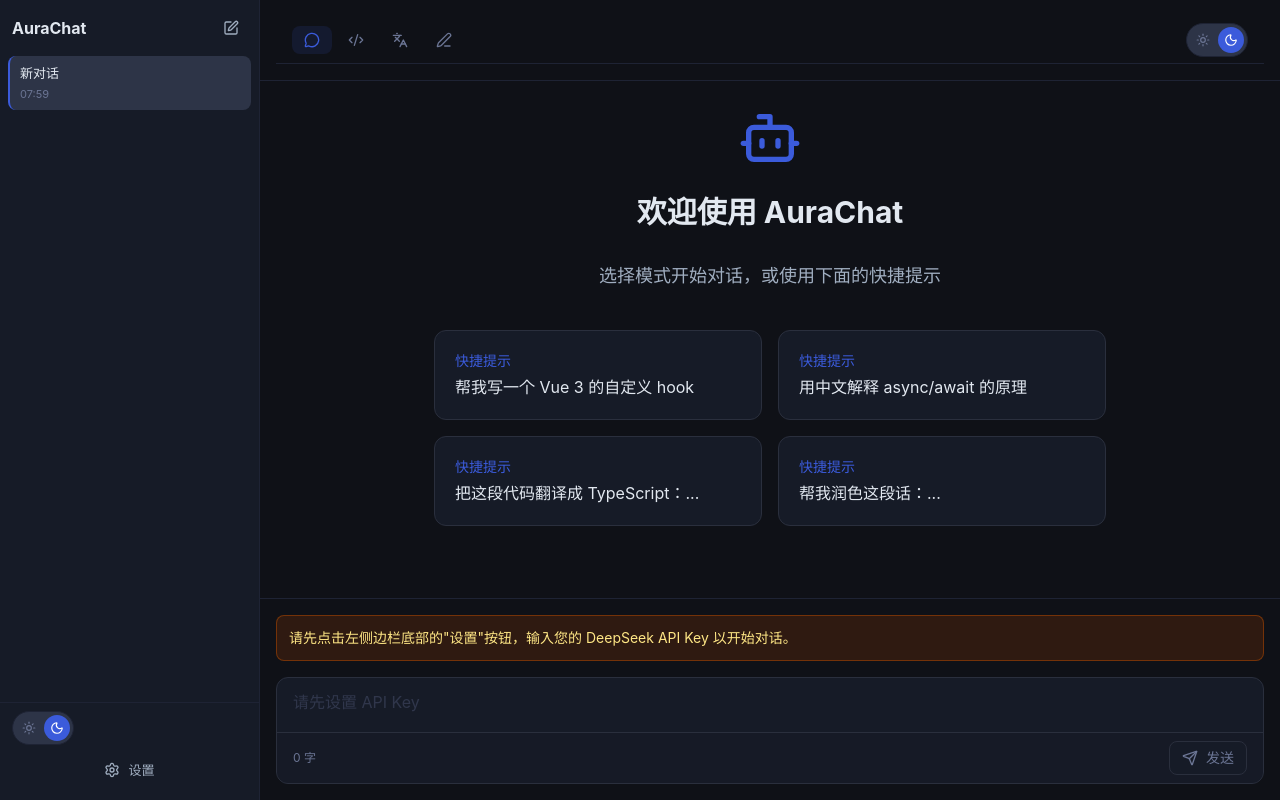
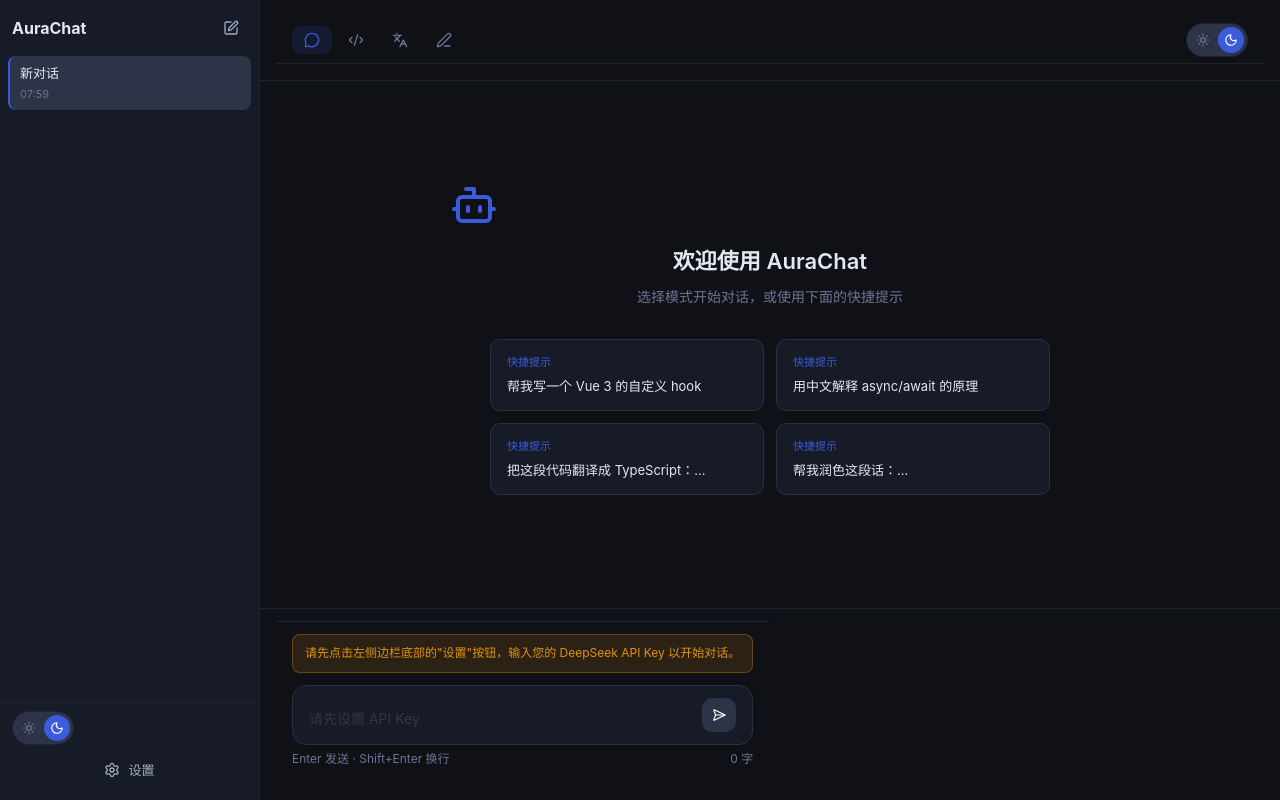
Before and after one commit to Socrateszzy/aurachat, a Vue app: page / in a window 1280 px wide. Built offline with nearby package versions, Linux system fonts and the light colour scheme.

Commit message:
feat：重构消息区域和输入框

```diff
--- a/src/App.vue
+++ b/src/App.vue
@@ -1,7 +1,6 @@
 <script setup lang="ts">
 import { ref, onMounted, provide } from 'vue'
-import { Menu } from 'lucide-vue-next'
-import { Send, Square } from 'lucide-vue-next'
+import { Menu, Square } from 'lucide-vue-next'
 import Sidebar from './components/Sidebar.vue'
 import ModeSelector from './components/ModeSelector.vue'
 import MessageList from './components/MessageList.vue'
@@ -81,37 +80,20 @@
   </div>
 
       <!-- 输入框 -->
-      <div class="p-4 border-t border-[var(--topbar-border)] bg-[var(--topbar-bg)]">
-        <ChatInput ref="chatInputRef" @send="handleSend">
-          <template #controls="{ canSend, inputText }">
+      <div class="chat-input-area">
+        <div class="input-wrapper">
+          <ChatInput ref="chatInputRef" @send="handleSend" />
           <!-- 流式响应时的停止按钮 -->
           <button
             v-if="isStreaming"
             @click="stopStream"
-              class="flex items-center gap-2 px-3 py-1.5 bg-red-600 hover:bg-red-700 text-white rounded-lg transition-colors text-sm font-medium"
+            class="stop-button"
             title="停止生成"
           >
             <Square :size="16" />
             停止
           </button>
-            <!-- 正常发送按钮 -->
-            <button
-              v-else
-              @click="() => handleSend(inputText)"
-              :disabled="!canSend"
-              :class="[
-                'flex items-center gap-2 px-3 py-1.5 rounded-lg transition-colors text-sm font-medium',
-                canSend
-                  ? 'bg-[var(--accent)] hover:bg-[var(--accent-hover)] text-white'
-                  : 'bg-[var(--input-bg)] text-[var(--text-muted)] cursor-not-allowed border border-[var(--input-border)]'
-              ]"
-              title="发送消息"
-            >
-              <Send :size="16" />
-              发送
-            </button>
-          </template>
-        </ChatInput>
+        </div>
       </div>
     </div>
   </div>
@@ -135,4 +117,38 @@
 ::-webkit-scrollbar-thumb:hover {
   background: rgba(255, 255, 255, 0.2);
 }
+
+/* 输入区域样式 */
+.chat-input-area {
+  padding: 12px 16px 16px;
+  background: var(--main-bg);
+  border-top: 1px solid var(--topbar-border);
+}
+
+.input-wrapper {
+  display: flex;
+  align-items: flex-end;
+  gap: 8px;
+}
+
+.stop-button {
+  display: flex;
+  align-items: center;
+  gap: 6px;
+  padding: 10px 14px;
+  background: #ef4444;
+  color: white;
+  border: none;
+  border-radius: 10px;
+  font-size: 13px;
+  font-weight: 500;
+  cursor: pointer;
+  transition: background-color 0.2s;
+  flex-shrink: 0;
+  height: 46px;
+}
+
+.stop-button:hover {
+  background: #dc2626;
+}
 </style>
--- a/src/components/ChatInput.vue
+++ b/src/components/ChatInput.vue
@@ -1,6 +1,6 @@
 <script setup lang="ts">
 import { ref, onMounted, nextTick, watch, computed } from 'vue'
-import { Send } from 'lucide-vue-next'
+import { SendHorizonal } from 'lucide-vue-next'
 import { useChatStore } from '../stores/chat'
 
 const emit = defineEmits<{
@@ -44,7 +44,6 @@
   nextTick(() => {
     if (textareaRef.value) {
       textareaRef.value.style.height = 'auto'
-      textareaRef.value.style.height = 'auto' // 重置
     }
   })
 }
@@ -84,55 +83,170 @@
 </script>
 
 <template>
-  <div class="w-full">
+  <div class="chat-input-container">
     <!-- API Key 提示 -->
-    <div v-if="!store.apiKey" class="mb-4 p-3 bg-amber-900/30 border border-amber-700/50 rounded-lg">
-      <p class="text-amber-200 text-sm">
+    <div v-if="!store.apiKey" class="api-key-warning">
+      <p class="warning-text">
         请先点击左侧边栏底部的"设置"按钮，输入您的 DeepSeek API Key 以开始对话。
       </p>
     </div>
 
-    <div class="bg-[var(--input-bg)] border border-[var(--input-border)] rounded-xl overflow-hidden">
-      <!-- 文本输入区域 -->
+    <!-- 输入框外壳 -->
+    <div class="input-wrapper">
       <textarea
         ref="textareaRef"
         v-model="inputText"
         @keydown="handleKeyDown"
         :disabled="!store.apiKey"
-        :placeholder="store.apiKey ? '输入消息... (Shift+Enter换行，Enter发送)' : '请先设置 API Key'"
-        class="w-full px-4 py-3 bg-transparent text-[var(--text-primary)] placeholder-[var(--input-placeholder)] focus:outline-none resize-none min-h-[44px] max-h-[200px] disabled:opacity-50 disabled:cursor-not-allowed"
+        :placeholder="store.apiKey ? '输入消息...' : '请先设置 API Key'"
+        class="message-input"
         rows="1"
       />
 
-      <!-- 底部工具栏 -->
-      <div class="flex items-center justify-between px-4 py-2 border-t border-[var(--input-border)] bg-[var(--input-bg)]/50">
-        <!-- 左侧：字数统计 -->
-        <div class="text-xs text-[var(--text-muted)]">
-          {{ inputText.length }} 字
-        </div>
+      <!-- 发送按钮 -->
+      <button
+        @click="handleSend"
+        :disabled="!canSend"
+        class="send-button"
+        :title="canSend ? '发送消息' : '请先输入内容并设置 API Key'"
+      >
+        <SendHorizonal :size="14" class="send-icon" />
+      </button>
+    </div>
 
-        <!-- 右侧：发送/停止按钮 -->
-        <div class="flex items-center gap-2">
-          <!-- 这里预留 isStreaming 状态，由父组件传递 -->
-          <slot name="controls" :canSend="canSend" :inputText="inputText">
-            <!-- 默认按钮，父组件可以覆盖 -->
-            <button
-              @click="handleSend"
-              :disabled="!canSend"
-              :class="[
-                'flex items-center gap-2 px-3 py-1.5 rounded-lg transition-colors text-sm font-medium',
-                canSend
-                  ? 'bg-[var(--accent)] hover:bg-[var(--accent-hover)] text-white'
-                  : 'bg-[var(--input-bg)] text-[var(--text-muted)] cursor-not-allowed border border-[var(--input-border)]'
-              ]"
-              title="发送消息"
-            >
-              <Send :size="16" />
-              发送
-            </button>
-          </slot>
-        </div>
+    <!-- 底栏 -->
+    <div class="input-footer">
+      <div class="footer-left">
+        Enter 发送 · Shift+Enter 换行
+      </div>
+      <div class="footer-right">
+        {{ inputText.length }} 字
       </div>
     </div>
   </div>
 </template>
+
+<style scoped>
+/* 整体容器 */
+.chat-input-container {
+  padding: 12px 16px 16px;
+  background: var(--main-bg);
+  border-top: 1px solid var(--topbar-border);
+}
+
+/* API Key 警告 */
+.api-key-warning {
+  margin-bottom: 12px;
+  padding: 10px 12px;
+  background: rgba(245, 158, 11, 0.12);
+  border: 1px solid rgba(245, 158, 11, 0.3);
+  border-radius: 8px;
+}
+
+.warning-text {
+  font-size: 12px;
+  color: rgba(245, 158, 11, 0.9);
+  line-height: 1.4;
+}
+
+/* 输入框外壳 */
+.input-wrapper {
+  background: var(--input-bg);
+  border: 1px solid var(--input-border);
+  border-radius: 14px;
+  padding: 12px 16px;
+  display: flex;
+  align-items: flex-end;
+  gap: 8px;
+  transition: all 0.2s ease;
+}
+
+.input-wrapper:focus-within {
+  border-color: var(--input-border-focus);
+  box-shadow: 0 0 0 3px rgba(59, 91, 219, 0.12);
+}
+
+/* 文本输入区域 */
+.message-input {
+  flex: 1;
+  background: transparent;
+  border: none;
+  outline: none;
+  color: var(--text-primary);
+  font-size: 14px;
+  resize: none;
+  min-height: 24px;
+  max-height: 200px;
+  line-height: 1.6;
+  font-family: inherit;
+}
+
+.message-input::placeholder {
+  color: var(--input-placeholder);
+}
+
+.message-input:disabled {
+  opacity: 0.5;
+  cursor: not-allowed;
+}
+
+/* 发送按钮 */
+.send-button {
+  width: 34px;
+  height: 34px;
+  border-radius: 10px;
+  border: none;
+  display: flex;
+  align-items: center;
+  justify-content: center;
+  cursor: pointer;
+  flex-shrink: 0;
+  transition: background-color 0.2s ease;
+}
+
+.send-button:not(:disabled) {
+  background: var(--accent);
+}
+
+.send-button:not(:disabled):hover {
+  background: var(--accent-hover);
+}
+
+.send-button:disabled {
+  background: var(--sidebar-item-active);
+  cursor: not-allowed;
+}
+
+.send-icon {
+  color: white;
+}
+
+/* 底栏 */
+.input-footer {
+  display: flex;
+  justify-content: space-between;
+  font-size: 12px;
+  color: var(--text-muted);
+  margin-top: 6px;
+}
+
+.footer-left,
+.footer-right {
+  line-height: 1.4;
+}
+
+/* 移动端适配 */
+@media (max-width: 640px) {
+  .chat-input-container {
+    padding: 8px 12px 12px;
+  }
+
+  .input-wrapper {
+    padding: 10px 12px;
+  }
+
+  .input-footer {
+    font-size: 11px;
+  }
+}
+</style>
--- a/src/components/MessageList.vue
+++ b/src/components/MessageList.vue
@@ -6,7 +6,6 @@
 import 'highlight.js/styles/github-dark-dimmed.css'
 import type { SessionMessage } from '../stores/chat'
 import { useChatStore } from '../stores/chat'
-import ChatHeader from './ChatHeader.vue'
 
 const emit = defineEmits<{
   send: [prompt: string]
@@ -72,6 +71,16 @@
   emit('send', prompt)
 }
 
+// 格式化消息时间
+function formatMessageTime(timestamp: number): string {
+  const date = new Date(timestamp)
+  return date.toLocaleTimeString('zh-CN', {
+    hour: '2-digit',
+    minute: '2-digit',
+    hour12: false
+  })
+}
+
 // 消息变化时滚动到底部
 onMounted(() => {
   scrollToBottom()
@@ -84,30 +93,25 @@
 </script>
 
 <template>
-  <div class="flex flex-col h-full">
-    <!-- 对话顶部工具栏 -->
-    <ChatHeader v-if="messages.length > 0" />
-
-    <!-- 消息列表容器 -->
-    <div ref="listRef" class="flex-1 overflow-y-auto p-4">
+  <div class="message-list" ref="listRef">
     <!-- 无消息时的欢迎区域 -->
-      <div v-if="messages.length === 0" class="flex flex-col items-center justify-center h-full text-[var(--text-muted)]">
-        <div class="max-w-2xl w-full text-center">
-          <Bot :size="64" class="mx-auto mb-6 text-[var(--accent)]" />
-          <h1 class="text-3xl font-bold mb-8 text-[var(--text-primary)]">欢迎使用 AuraChat</h1>
-          <p class="text-[var(--text-secondary)] mb-10 text-lg">
+    <div v-if="messages.length === 0" class="welcome-container">
+      <div class="welcome-content">
+        <Bot :size="48" class="welcome-icon" />
+        <h1 class="welcome-title">欢迎使用 AuraChat</h1>
+        <p class="welcome-subtitle">
           选择模式开始对话，或使用下面的快捷提示
         </p>
 
-          <div class="grid grid-cols-1 md:grid-cols-2 gap-4 mb-12">
+        <div class="quick-prompts-grid">
           <button
             v-for="(prompt, index) in quickPrompts"
             :key="index"
             @click="sendQuickPrompt(prompt.text)"
-              class="bg-[var(--card-bg)] hover:bg-[var(--card-hover-bg)] border border-[var(--card-border)] rounded-xl p-5 text-left transition-all hover:scale-[1.02]"
+            class="quick-prompt-card"
           >
-              <div class="text-sm font-medium text-[var(--accent)] mb-1">快捷提示</div>
-              <div class="text-[var(--text-primary)]">{{ prompt.text }}</div>
+            <div class="card-label">快捷提示</div>
+            <div class="card-text">{{ prompt.text }}</div>
           </button>
         </div>
       </div>
@@ -118,41 +122,208 @@
       v-else
       name="msg"
       tag="div"
-        class="space-y-4"
+      class="messages-container"
     >
       <div
         v-for="msg in messages"
         :key="msg.id"
-          :class="[
-            'msg-item flex',
-            msg.role === 'user' ? 'justify-end' : 'justify-start'
-          ]"
+        class="message-wrapper"
       >
+        <!-- 消息时间 -->
+        <div class="message-time">
+          {{ formatMessageTime(msg.timestamp) }}
+        </div>
+
         <!-- 用户消息 -->
         <div
           v-if="msg.role === 'user'"
-            class="max-w-[70%] bg-[var(--bubble-user-bg)] text-[var(--bubble-user-text)] rounded-2xl px-4 py-2"
+          class="message-bubble user-bubble"
         >
-            <div class="whitespace-pre-wrap break-words">{{ msg.content }}</div>
+          <div class="message-content">{{ msg.content }}</div>
         </div>
 
         <!-- 助手消息 -->
         <div
           v-else
-            class="max-w-[85%] bg-[var(--bubble-ai-bg)] border border-[var(--bubble-ai-border)] rounded-2xl px-4 py-3"
+          class="message-bubble assistant-bubble"
         >
           <div
-              class="prose prose-invert max-w-none text-[var(--text-primary)]"
+            class="message-content markdown-content"
             v-html="getMessageHtml(msg)"
           ></div>
         </div>
       </div>
     </TransitionGroup>
   </div>
-  </div>
 </template>
 
 <style scoped>
+/* 消息列表容器 */
+.message-list {
+  flex: 1;
+  overflow-y: auto;
+  padding: 20px 16px;
+  height: 100%;
+}
+
+/* 欢迎区域 */
+.welcome-container {
+  display: flex;
+  align-items: center;
+  justify-content: center;
+  height: 100%;
+  min-height: 500px;
+}
+
+.welcome-content {
+  max-width: 640px;
+  width: 100%;
+  text-align: center;
+}
+
+.welcome-icon {
+  color: var(--accent);
+  margin-bottom: 16px;
+}
+
+.welcome-title {
+  font-size: 22px;
+  font-weight: 600;
+  color: var(--text-primary);
+  margin-bottom: 8px;
+}
+
+.welcome-subtitle {
+  font-size: 14px;
+  color: var(--text-muted);
+  margin-bottom: 32px;
+}
+
+/* 快捷提示网格 */
+.quick-prompts-grid {
+  display: grid;
+  grid-template-columns: repeat(2, 1fr);
+  gap: 12px;
+  margin: 0 auto;
+  max-width: 560px;
+}
+
+.quick-prompt-card {
+  background: var(--card-bg);
+  border: 1px solid var(--card-border);
+  border-radius: 10px;
+  padding: 14px 16px;
+  cursor: pointer;
+  text-align: left;
+  transition: all 0.2s ease;
+}
+
+.quick-prompt-card:hover {
+  background: var(--card-hover-bg);
+  border-color: color-mix(in srgb, var(--accent) 30%, transparent);
+}
+
+.card-label {
+  font-size: 11px;
+  color: var(--accent);
+  margin-bottom: 6px;
+  font-weight: 500;
+}
+
+.card-text {
+  font-size: 13px;
+  color: var(--text-primary);
+  line-height: 1.5;
+}
+
+/* 消息容器 */
+.messages-container {
+  display: flex;
+  flex-direction: column;
+  gap: 20px;
+}
+
+.message-wrapper {
+  display: flex;
+  flex-direction: column;
+  align-items: center;
+}
+
+.message-time {
+  font-size: 11px;
+  color: var(--text-muted);
+  margin-bottom: 6px;
+  text-align: center;
+}
+
+/* 消息气泡基础样式 */
+.message-bubble {
+  max-width: 85%;
+  font-size: 14px;
+  line-height: 1.6;
+}
+
+.user-bubble {
+  max-width: 75%;
+  float: right;
+  background: var(--bubble-user-bg);
+  color: var(--bubble-user-text);
+  border-radius: 18px 18px 4px 18px;
+  padding: 10px 16px;
+  align-self: flex-end;
+}
+
+.assistant-bubble {
+  background: var(--bubble-ai-bg);
+  border: 1px solid var(--bubble-ai-border);
+  border-radius: 4px 18px 18px 18px;
+  padding: 14px 18px;
+  align-self: flex-start;
+}
+
+.message-content {
+  word-wrap: break-word;
+  white-space: pre-wrap;
+}
+
+/* Markdown 内容样式 */
+.markdown-content {
+  color: var(--text-primary);
+  line-height: 1.7;
+}
+
+.markdown-content :deep(pre) {
+  margin: 12px 0;
+  border-radius: 8px;
+  overflow-x: auto;
+}
+
+.markdown-content :deep(code) {
+  font-family: 'JetBrains Mono', 'Consolas', 'Monaco', 'Courier New', monospace;
+  font-size: 13px;
+}
+
+.markdown-content :deep(.hljs) {
+  background: rgba(0, 0, 0, 0.2);
+  padding: 16px;
+  border-radius: 6px;
+}
+
+.markdown-content :deep(.streaming-cursor) {
+  display: inline-block;
+  width: 8px;
+  height: 16px;
+  background: var(--accent);
+  margin-left: 2px;
+  vertical-align: middle;
+  animation: blink 1s infinite;
+}
+
+@keyframes blink {
+  0%, 100% { opacity: 1; }
+  50% { opacity: 0; }
+}
+
 /* 消息列表过渡动画 */
 .msg-enter-from {
   opacity: 0;
@@ -171,4 +342,17 @@
 .msg-move {
   transition: transform 0.2s ease;
 }
+
+/* 移动端适配 */
+@media (max-width: 640px) {
+  .quick-prompts-grid {
+    grid-template-columns: 1fr;
+    max-width: 320px;
+  }
+
+  .user-bubble,
+  .assistant-bubble {
+    max-width: 90%;
+  }
+}
 </style>
```
Lines whose indentation alone changed are shown as unchanged.
